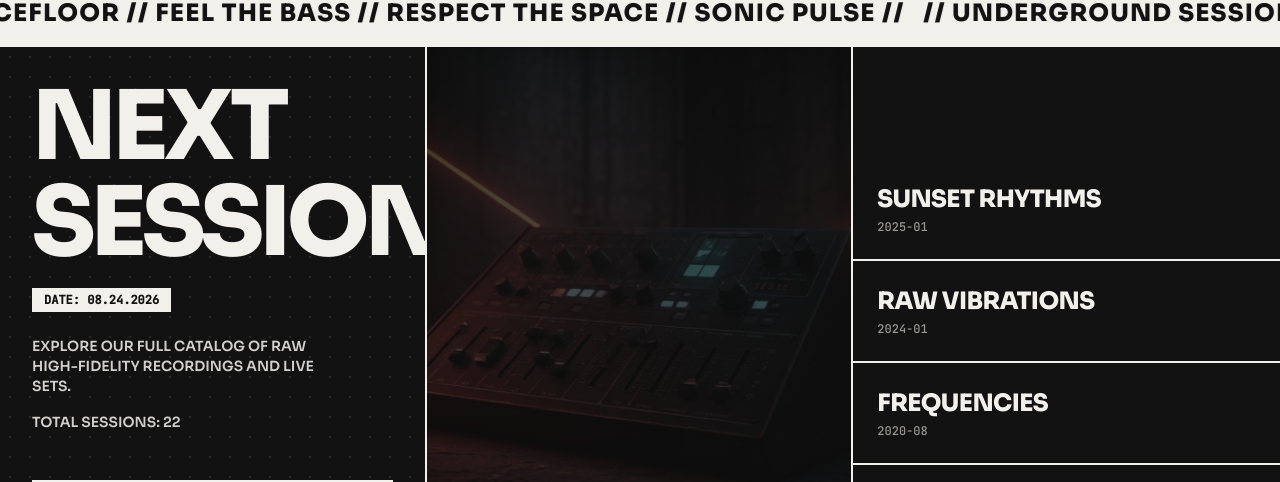
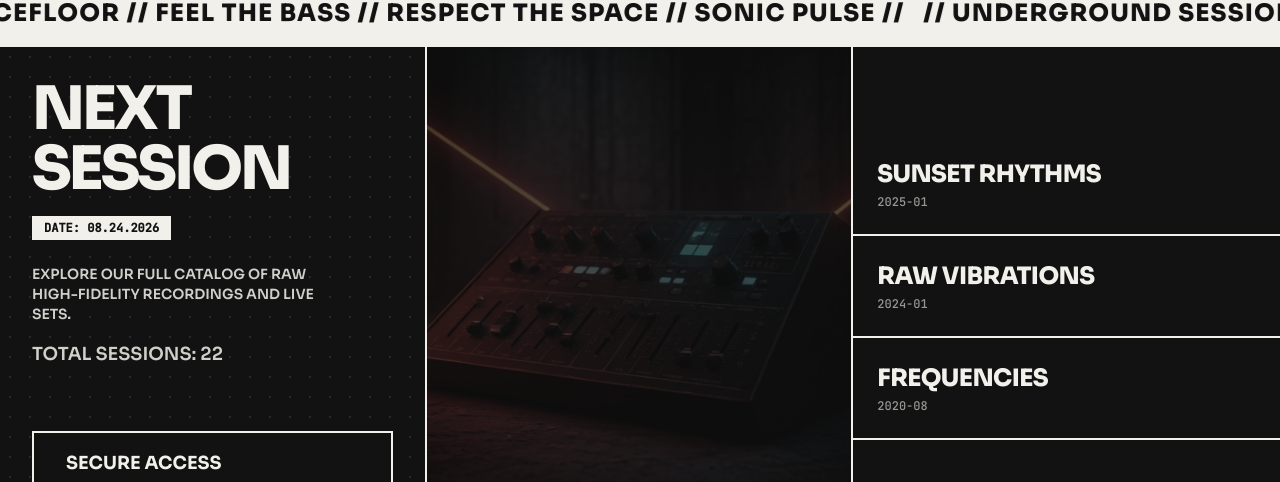
Before and after one commit to andres-manzanera/mass-sessions, a Next.js app: page / in a window 1280 px wide. Shown: the part 821-1303 px from the top of the page. Built offline with nearby package versions, Linux system fonts and the light colour scheme.

Commit message:
el NEXT SESSION vuelve a cambiar de lg:text-8xl  a lg:text-6xl

```diff
--- a/src/app/page.tsx
+++ b/src/app/page.tsx
@@ -144,7 +144,7 @@ export default function Home() {
             {/* Left Block */}
             <div tabIndex={0} className="w-full lg:w-1/3 bg-black border-b-2 lg:border-b-0 lg:border-r-2 border-brand-orange p-8 flex flex-col justify-between relative overflow-hidden group outline-none cursor-pointer">
               <div className="z-10">
-                <h2 className="text-4xl md:text-6xl lg:text-8xl font-extrabold uppercase mb-4 tracking-tighter">NEXT<br />SESSION</h2>
+                <h2 className="text-4xl md:text-6xl lg:text-6xl font-extrabold uppercase mb-4 tracking-tighter">NEXT<br />SESSION</h2>
                 <div className="font-mono text-xs font-semibold bg-brand-orange text-black inline-block px-3 py-1 mb-6">
                   DATE: 08.24.2026
                 </div>
@@ -152,7 +152,7 @@ export default function Home() {
                   Explore our full catalog of raw high-fidelity recordings and live sets.
                 </p>
                 <div className="h-4"></div>
-                <p className="text-sm uppercase opacity-85 max-w-xs font-semibold text-brand-orange">
+                <p className="text-base md:text-lg uppercase opacity-85 max-w-xs font-semibold text-brand-orange">
                   TOTAL SESSIONS: {SESSIONS_DATA.length}
                 </p>
               </div>
```
